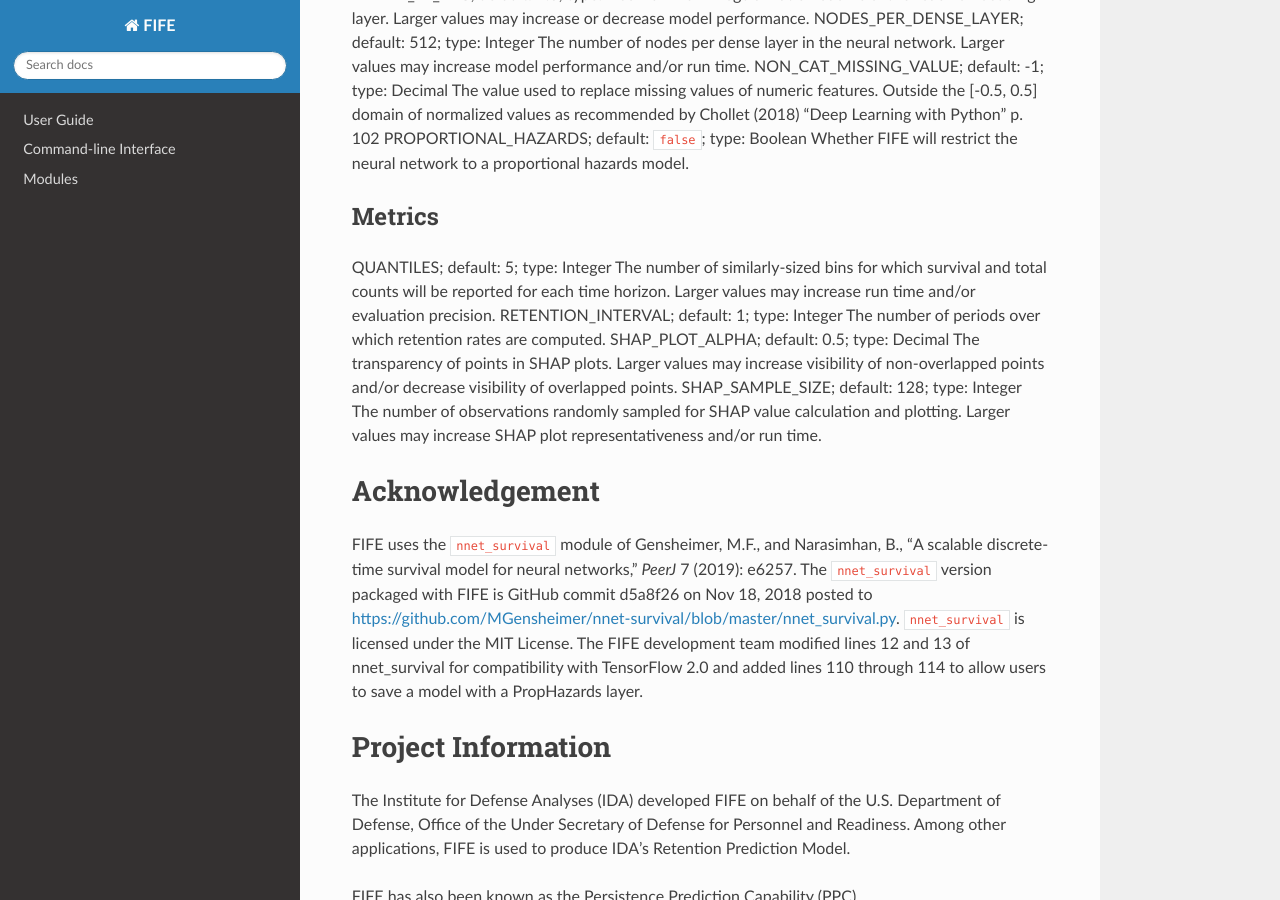
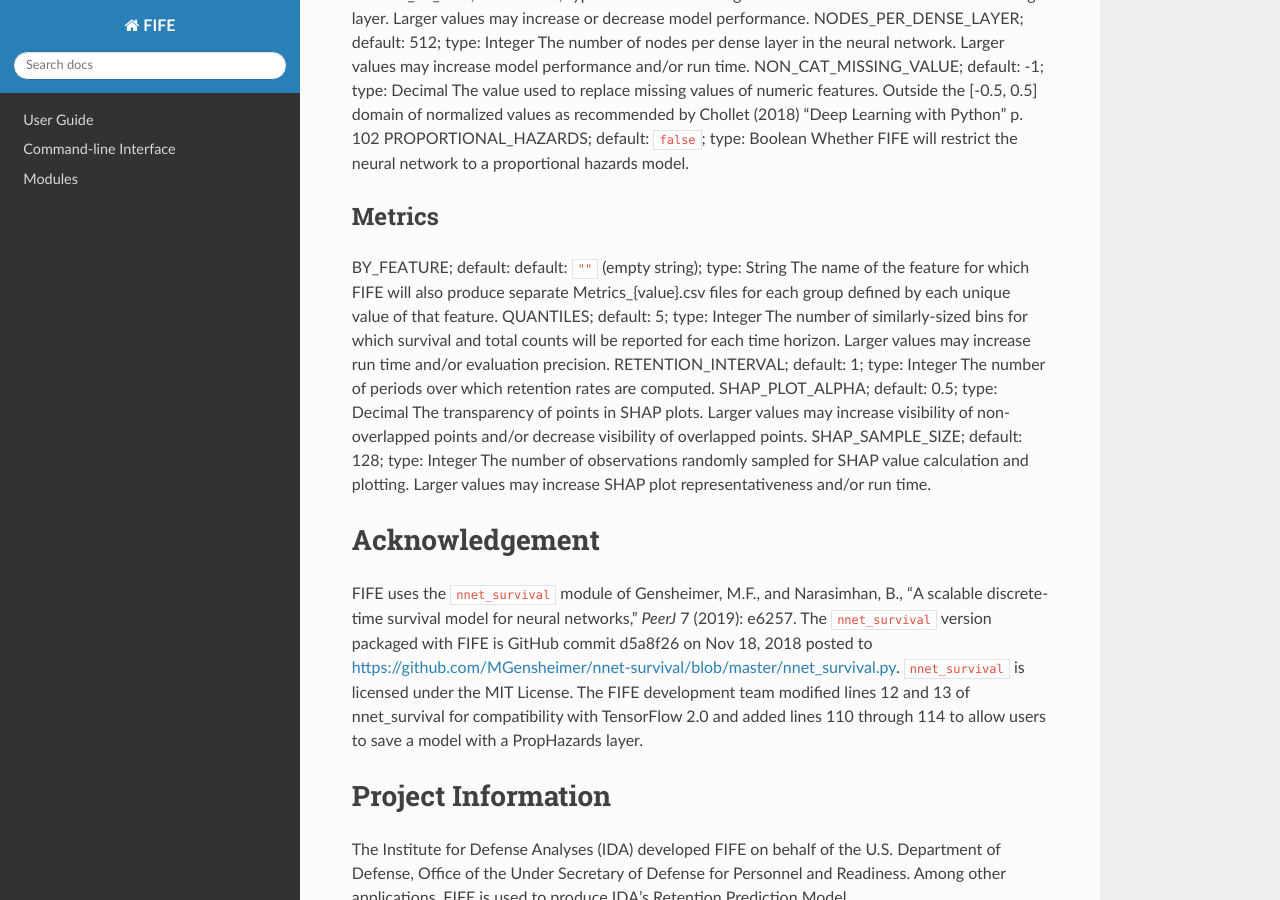
Before and after one commit to IDA-HumanCapital/fife, a Sphinx documentation site: the page built from docs/user_guide.md, in a window 1280 px wide and 900 px high, scrolled down 8576 px. Built offline with Sphinx 7.4.7 and the Read the Docs theme 2.0.0, drawn with Linux system fonts in a browser that asks for light colours; some of the changed lines change nothing that is shown; some of the changed text lies outside the part shown.

Commit message:
Update user_guide.md
Added references to version 1.3.4 and BY_FEATURE

```diff
--- a/docs/user_guide.md
+++ b/docs/user_guide.md
@@ -75,13 +75,13 @@ FIFE is even simpler to use [from the command line](cli_link.html) (but currentl
 	* Change the current directory in Anaconda Prompt to the location where the `.whl` or `.tar.gz` file is saved.<br/>
 		Example: `cd C:\Users\insert-user-name\Downloads`
 	* Pip install the name of the `.whl` or `.tar.gz` file.<br/>
-		Example: `pip install fife-1.3.0-py3-none-any.whl`
+		Example: `pip install fife-1.3.4-py3-none-any.whl`
 * From GitHub (https://github.com/IDA-HumanCapital/fife):
 	*	Clone the FIFE repository
 	* Open Anaconda Prompt
 	* Change the current directory in Anaconda Prompt to the directory of the cloned FIFE repository
 	* Execute `python setup.py sdist bdist_wheel`
-	* Execute `pip install dist/fife-1.3.0-py3-none-any.whl`
+	* Execute `pip install dist/fife-1.3.4-py3-none-any.whl`
 
 ### Usage
 
@@ -306,6 +306,8 @@ PROPORTIONAL_HAZARDS; default: `false`; type: Boolean
 
 ##### Metrics
 
+BY_FEATURE; default: default: `""` (empty string); type: String
+	The name of the feature for which FIFE will also produce separate Metrics_{value}.csv files for each group defined by each unique value of that feature.
 QUANTILES; default: 5; type: Integer
 	The number of similarly-sized bins for which survival and total counts will be reported for each time horizon. Larger values may increase run time and/or evaluation precision.
 RETENTION_INTERVAL; default: 1; type: Integer
```
